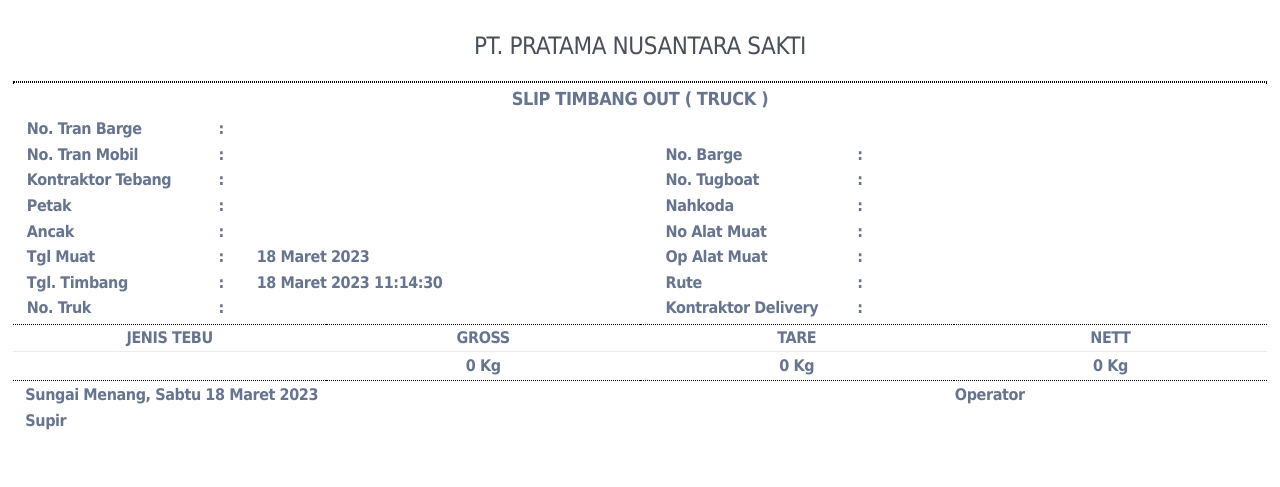
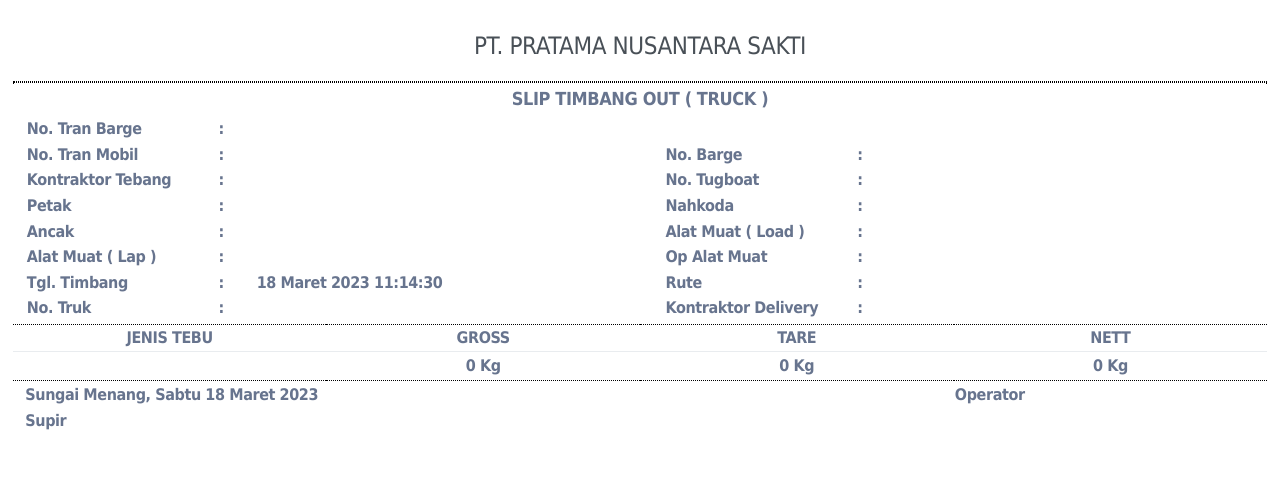
Before and after one commit to flashcry3rd/wcs.pns.id, a CodeIgniter 4 app: the page made by app/Views/temp/surat-timbang.php in a window 1280 px wide. Shown: the top 487 px of the page. Run offline with PHP 8.4 and a stand-in for CodeIgniter, Linux system fonts and the light colour scheme; the template is opened without the code that fills it, so the values that code supplies are empty; some libraries are stand-ins or nearby versions.

Commit message:
Update surat-timbang.php

```diff
--- a/app/Views/temp/surat-timbang.php
+++ b/app/Views/temp/surat-timbang.php
@@ -117,44 +117,14 @@
                                 <td style="width: 15%;  padding: 0%; padding-left: 2%"><b><a>Ancak</a></b></td>
                                 <td style="width: 5%;  padding: 0%; padding-left: 2%"><b><a> : </a></b></td>
                                 <td style="width: 30%;  padding: 0%; padding-left: 0%;"><b><a ><?= $timbang->ancak ?></a></b></td>
-                                <td style="width: 15%;  padding: 0%; padding-left: 2%"><b><a>No Alat Muat</a></b></td>
+                                <td style="width: 15%;  padding: 0%; padding-left: 2%"><b><a>Alat Muat ( Load )</a></b></td>
                                 <td style="width: 5%;  padding: 0%; padding-left: 2%"><b><a> : </a></b></td>
                                 <td style="width: 30%;  padding: 0%; padding-left: 0%;"><b><a ><?  if(strtoupper($timbang->tipe)=='TP'){ echo $timbang->loading_vehicle_number; }else if(strtoupper($timbang->tipe)=='TD'){echo $timbang->no_alat2;} ?></a></b></td>
                             </tr>
                             <tr >
-                                <td style="width: 15%;  padding: 0%; padding-left: 2%"><b><a>Tgl Muat</a></b></td>
+                                <td style="width: 15%;  padding: 0%; padding-left: 2%"><b><a>Alat Muat ( Lap )</a></b></td>
                                 <td style="width: 5%;  padding: 0%; padding-left: 2%"><b><a> : </a></b></td>
-                                <?
-                                $month = date_format(date_create($timbang->tgl_muat), "m");
-                                if($month=="01"){
-                                    $m = "Januari";
-                                }else if($month=="02"){
-                                    $m = "Februari";
-                                }else if($month=="03"){
-                                    $m = "Maret";
-                                }else if($month=="04"){
-                                    $m = "April";
-                                }else if($month=="05"){
-                                    $m = "Mei";
-                                }else if($month=="06"){
-                                    $m = "Juni";
-                                }else if($month=="07"){
-                                    $m = "Juli";
-                                }else if($month=="08"){
-                                    $m= "Agustus";
-                                }else if($month=="09"){
-                                    $m = "September";
-                                }else if($month=="10"){
-                                    $m = "Oktober";
-                                }else if($month=="11"){
-                                    $m = "November";
-                                }else if($month=='12'){
-                                    $m = 'Desember';
-                                }else{
-                                    $m ="";
-                                }
-                                ?>
-                                <td style="width: 30%;  padding: 0%; padding-left: 0%;"><b><a ><?= date_format(date_create($timbang->tgl_muat), "d")." ".$m." ".date_format(date_create($timbang->tgl_muat), "Y") ?></a></b></td>
+                                <td style="width: 30%;  padding: 0%; padding-left: 0%;"><b><a ><? if(strtoupper($timbang->tipe)=='TP'){ echo "-"; }else if(strtoupper($timbang->tipe)=='TD'){echo $timbang->loading_vehicle_number;} ?></a></b></td>
                                 <td style="width: 15%;  padding: 0%; padding-left: 2%"><b><a>Op Alat Muat</a></b></td>
                                 <td style="width: 5%;  padding: 0%; padding-left: 2%"><b><a> : </a></b></td>
                                 <td style="width: 30%;  padding: 0%; padding-left: 0%;"><b><a ><? if(strtoupper($timbang->tipe)=='TP'){ echo $timbang->loading_vehicle_operator; }else if(strtoupper($timbang->tipe)=='TD'){echo $timbang->op_alat2;} ?></a></b></td>
```
